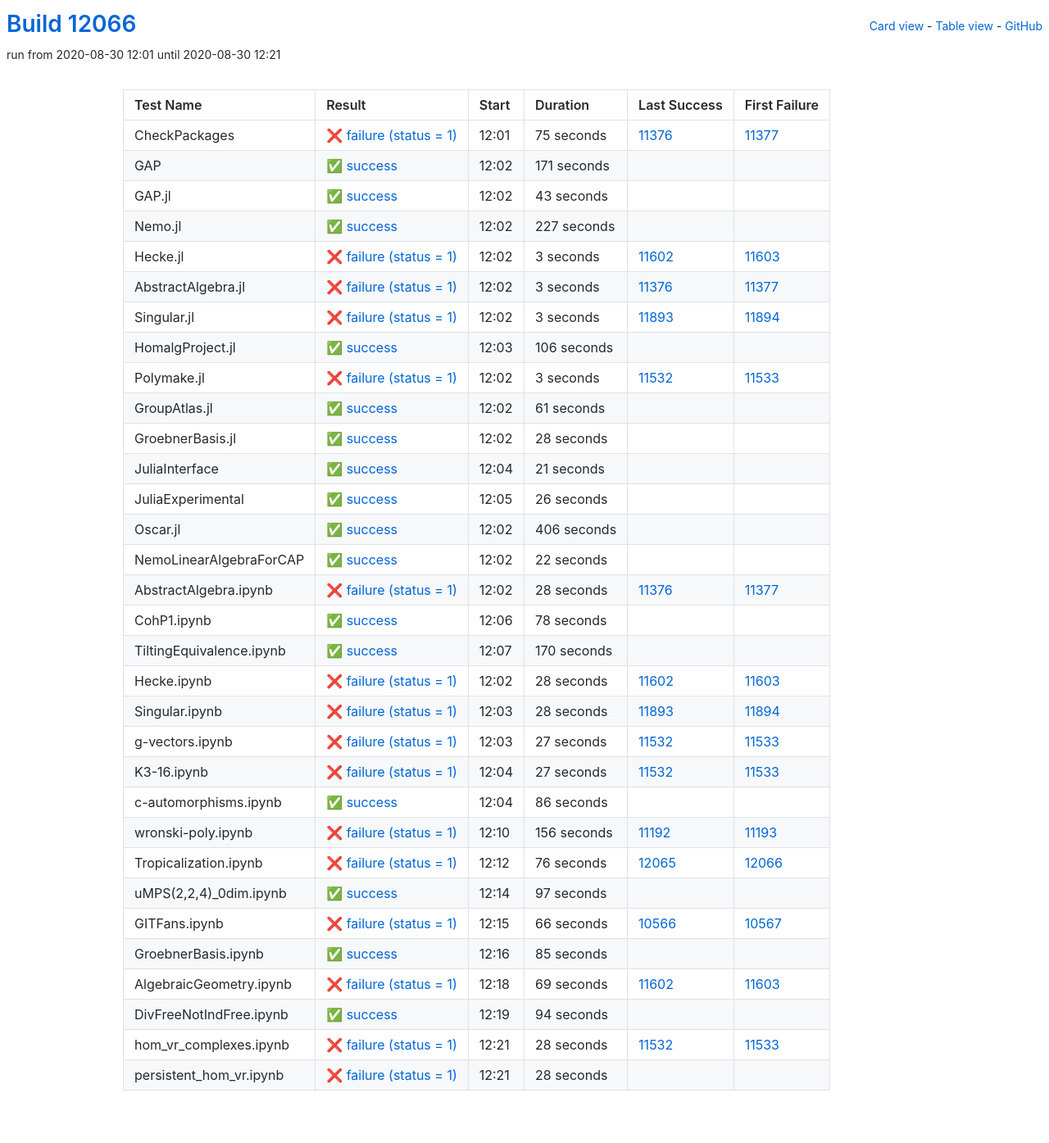
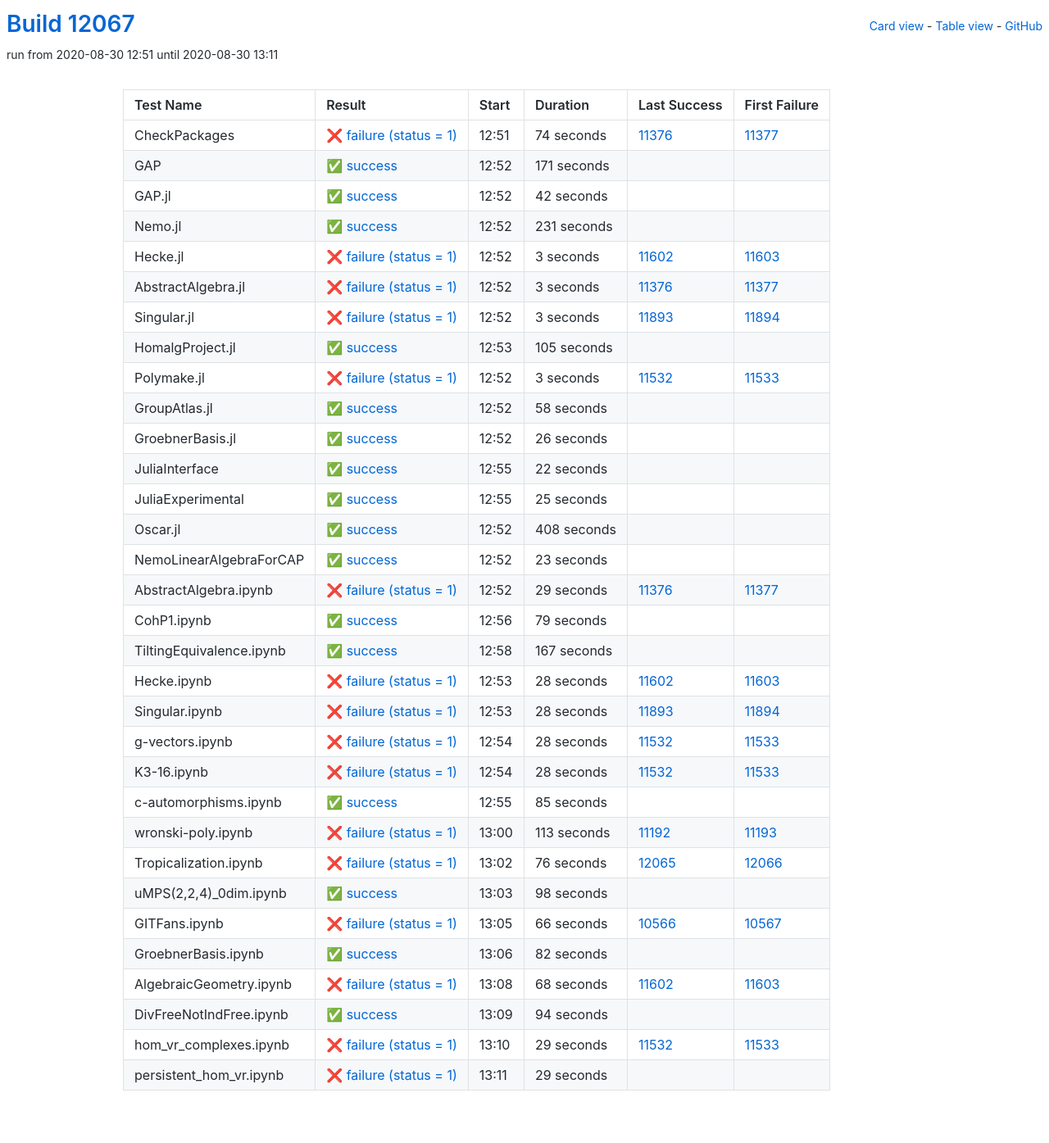
Before and after one commit to oscar-system/oscar-ci-status, a Jekyll site: the page built from table.html, in a window 1280 px wide. Shown: the whole page at 82% size. Built offline with Jekyll 4.4.1, drawn with Linux system fonts in a browser that asks for light colours.

Commit message:
Build #12067

```diff
--- a/_data/ci.yml
+++ b/_data/ci.yml
@@ -1,6 +1,6 @@
 ---
-build: 12066
-build_url: https://oscarci.mathematik.uni-kl.de/job/oscar/12066/
+build: 12067
+build_url: https://oscarci.mathematik.uni-kl.de/job/oscar/12067/
 job: oscar
 organization: oscar-system
 repo: oscar-ci-status
@@ -8,20 +8,20 @@
 tests:
 - name: CheckPackages
   id: checkpackages
-  log: https://oscarci.mathematik.uni-kl.de/job/oscar/12066/artifact/logs/build-12066/CheckPackages.log
-  start: 2020-08-30 12:01
+  log: https://oscarci.mathematik.uni-kl.de/job/oscar/12067/artifact/logs/build-12067/CheckPackages.log
+  start: 2020-08-30 12:51
   success: false
   exitcode: 1
   status: failure
-  duration: 75
+  duration: 74
   last_success: 11376
   last_success_url: https://oscarci.mathematik.uni-kl.de/job/oscar/11376/
   first_failure: 11377
   first_failure_url: https://oscarci.mathematik.uni-kl.de/job/oscar/11377/
 - name: GAP
   id: gap
-  log: https://oscarci.mathematik.uni-kl.de/job/oscar/12066/artifact/logs/build-12066/GAP.log
-  start: 2020-08-30 12:02
+  log: https://oscarci.mathematik.uni-kl.de/job/oscar/12067/artifact/logs/build-12067/GAP.log
+  start: 2020-08-30 12:52
   success: true
   exitcode: 0
   status: success
@@ -32,32 +32,32 @@
   first_failure_url:
 - name: GAP.jl
   id: gap-jl
-  log: https://oscarci.mathematik.uni-kl.de/job/oscar/12066/artifact/logs/build-12066/GAP.jl.log
-  start: 2020-08-30 12:02
+  log: https://oscarci.mathematik.uni-kl.de/job/oscar/12067/artifact/logs/build-12067/GAP.jl.log
+  start: 2020-08-30 12:52
   success: true
   exitcode: 0
   status: success
-  duration: 43
+  duration: 42
   last_success: false
   last_success_url:
   first_failure: false
   first_failure_url:
 - name: Nemo.jl
   id: nemo-jl
-  log: https://oscarci.mathematik.uni-kl.de/job/oscar/12066/artifact/logs/build-12066/Nemo.jl.log
-  start: 2020-08-30 12:02
+  log: https://oscarci.mathematik.uni-kl.de/job/oscar/12067/artifact/logs/build-12067/Nemo.jl.log
+  start: 2020-08-30 12:52
   success: true
   exitcode: 0
   status: success
-  duration: 227
+  duration: 231
   last_success: false
   last_success_url:
   first_failure: false
   first_failure_url:
 - name: Hecke.jl
   id: hecke-jl
-  log: https://oscarci.mathematik.uni-kl.de/job/oscar/12066/artifact/logs/build-12066/Hecke.jl.log
-  start: 2020-08-30 12:02
+  log: https://oscarci.mathematik.uni-kl.de/job/oscar/12067/artifact/logs/build-12067/Hecke.jl.log
+  start: 2020-08-30 12:52
   success: false
   exitcode: 1
   status: failure
@@ -68,8 +68,8 @@
   first_failure_url: https://oscarci.mathematik.uni-kl.de/job/oscar/11603/
 - name: AbstractAlgebra.jl
   id: abstractalgebra-jl
-  log: https://oscarci.mathematik.uni-kl.de/job/oscar/12066/artifact/logs/build-12066/AbstractAlgebra.jl.log
-  start: 2020-08-30 12:02
+  log: https://oscarci.mathematik.uni-kl.de/job/oscar/12067/artifact/logs/build-12067/AbstractAlgebra.jl.log
+  start: 2020-08-30 12:52
   success: false
   exitcode: 1
   status: failure
@@ -80,8 +80,8 @@
   first_failure_url: https://oscarci.mathematik.uni-kl.de/job/oscar/11377/
 - name: Singular.jl
   id: singular-jl
-  log: https://oscarci.mathematik.uni-kl.de/job/oscar/12066/artifact/logs/build-12066/Singular.jl.log
-  start: 2020-08-30 12:02
+  log: https://oscarci.mathematik.uni-kl.de/job/oscar/12067/artifact/logs/build-12067/Singular.jl.log
+  start: 2020-08-30 12:52
   success: false
   exitcode: 1
   status: failure
@@ -92,20 +92,20 @@
   first_failure_url: https://oscarci.mathematik.uni-kl.de/job/oscar/11894/
 - name: HomalgProject.jl
   id: homalgproject-jl
-  log: https://oscarci.mathematik.uni-kl.de/job/oscar/12066/artifact/logs/build-12066/HomalgProject.jl.log
-  start: 2020-08-30 12:03
+  log: https://oscarci.mathematik.uni-kl.de/job/oscar/12067/artifact/logs/build-12067/HomalgProject.jl.log
+  start: 2020-08-30 12:53
   success: true
   exitcode: 0
   status: success
-  duration: 106
+  duration: 105
   last_success: false
   last_success_url:
   first_failure: false
   first_failure_url:
 - name: Polymake.jl
   id: polymake-jl
-  log: https://oscarci.mathematik.uni-kl.de/job/oscar/12066/artifact/logs/build-12066/Polymake.jl.log
-  start: 2020-08-30 12:02
+  log: https://oscarci.mathematik.uni-kl.de/job/oscar/12067/artifact/logs/build-12067/Polymake.jl.log
+  start: 2020-08-30 12:52
   success: false
   exitcode: 1
   status: failure
@@ -116,44 +116,20 @@
   first_failure_url: https://oscarci.mathematik.uni-kl.de/job/oscar/11533/
 - name: GroupAtlas.jl
   id: groupatlas-jl
-  log: https://oscarci.mathematik.uni-kl.de/job/oscar/12066/artifact/logs/build-12066/GroupAtlas.jl.log
-  start: 2020-08-30 12:02
+  log: https://oscarci.mathematik.uni-kl.de/job/oscar/12067/artifact/logs/build-12067/GroupAtlas.jl.log
+  start: 2020-08-30 12:52
   success: true
   exitcode: 0
   status: success
-  duration: 61
+  duration: 58
   last_success: false
   last_success_url:
   first_failure: false
   first_failure_url:
 - name: GroebnerBasis.jl
   id: groebnerbasis-jl
-  log: https://oscarci.mathematik.uni-kl.de/job/oscar/12066/artifact/logs/build-12066/GroebnerBasis.jl.log
-  start: 2020-08-30 12:02
-  success: true
-  exitcode: 0
-  status: success
-  duration: 28
-  last_success: false
-  last_success_url:
-  first_failure: false
-  first_failure_url:
-- name: JuliaInterface
-  id: juliainterface
-  log: https://oscarci.mathematik.uni-kl.de/job/oscar/12066/artifact/logs/build-12066/JuliaInterface.log
-  start: 2020-08-30 12:04
-  success: true
-  exitcode: 0
-  status: success
-  duration: 21
-  last_success: false
-  last_success_url:
-  first_failure: false
-  first_failure_url:
-- name: JuliaExperimental
-  id: juliaexperimental
-  log: https://oscarci.mathematik.uni-kl.de/job/oscar/12066/artifact/logs/build-12066/JuliaExperimental.log
-  start: 2020-08-30 12:05
+  log: https://oscarci.mathematik.uni-kl.de/job/oscar/12067/artifact/logs/build-12067/GroebnerBasis.jl.log
+  start: 2020-08-30 12:52
   success: true
   exitcode: 0
   status: success
@@ -162,22 +138,10 @@
   last_success_url:
   first_failure: false
   first_failure_url:
-- name: Oscar.jl
-  id: oscar-jl
-  log: https://oscarci.mathematik.uni-kl.de/job/oscar/12066/artifact/logs/build-12066/Oscar.jl.log
-  start: 2020-08-30 12:02
-  success: true
-  exitcode: 0
-  status: success
-  duration: 406
-  last_success: false
-  last_success_url:
-  first_failure: false
-  first_failure_url:
-- name: NemoLinearAlgebraForCAP
-  id: nemolinearalgebraforcap
-  log: https://oscarci.mathematik.uni-kl.de/job/oscar/12066/artifact/logs/build-12066/NemoLinearAlgebraForCAP.log
-  start: 2020-08-30 12:02
+- name: JuliaInterface
+  id: juliainterface
+  log: https://oscarci.mathematik.uni-kl.de/job/oscar/12067/artifact/logs/build-12067/JuliaInterface.log
+  start: 2020-08-30 12:55
   success: true
   exitcode: 0
   status: success
@@ -186,46 +150,82 @@
   last_success_url:
   first_failure: false
   first_failure_url:
+- name: JuliaExperimental
+  id: juliaexperimental
+  log: https://oscarci.mathematik.uni-kl.de/job/oscar/12067/artifact/logs/build-12067/JuliaExperimental.log
+  start: 2020-08-30 12:55
+  success: true
+  exitcode: 0
+  status: success
+  duration: 25
+  last_success: false
+  last_success_url:
+  first_failure: false
+  first_failure_url:
+- name: Oscar.jl
+  id: oscar-jl
+  log: https://oscarci.mathematik.uni-kl.de/job/oscar/12067/artifact/logs/build-12067/Oscar.jl.log
+  start: 2020-08-30 12:52
+  success: true
+  exitcode: 0
+  status: success
+  duration: 408
+  last_success: false
+  last_success_url:
+  first_failure: false
+  first_failure_url:
+- name: NemoLinearAlgebraForCAP
+  id: nemolinearalgebraforcap
+  log: https://oscarci.mathematik.uni-kl.de/job/oscar/12067/artifact/logs/build-12067/NemoLinearAlgebraForCAP.log
+  start: 2020-08-30 12:52
+  success: true
+  exitcode: 0
+  status: success
+  duration: 23
+  last_success: false
+  last_success_url:
+  first_failure: false
+  first_failure_url:
 - name: AbstractAlgebra.ipynb
   id: abstractalgebra-ipynb
-  log: https://oscarci.mathematik.uni-kl.de/job/oscar/12066/artifact/logs/build-12066/AbstractAlgebra.ipynb.log
-  start: 2020-08-30 12:02
+  log: https://oscarci.mathematik.uni-kl.de/job/oscar/12067/artifact/logs/build-12067/AbstractAlgebra.ipynb.log
+  start: 2020-08-30 12:52
   success: false
   exitcode: 1
   status: failure
-  duration: 28
+  duration: 29
   last_success: 11376
   last_success_url: https://oscarci.mathematik.uni-kl.de/job/oscar/11376/
   first_failure: 11377
   first_failure_url: https://oscarci.mathematik.uni-kl.de/job/oscar/11377/
 - name: CohP1.ipynb
   id: cohp1-ipynb
-  log: https://oscarci.mathematik.uni-kl.de/job/oscar/12066/artifact/logs/build-12066/CohP1.ipynb.log
-  start: 2020-08-30 12:06
+  log: https://oscarci.mathematik.uni-kl.de/job/oscar/12067/artifact/logs/build-12067/CohP1.ipynb.log
+  start: 2020-08-30 12:56
   success: true
   exitcode: 0
   status: success
-  duration: 78
+  duration: 79
   last_success: false
   last_success_url:
   first_failure: false
   first_failure_url:
 - name: TiltingEquivalence.ipynb
   id: tiltingequivalence-ipynb
-  log: https://oscarci.mathematik.uni-kl.de/job/oscar/12066/artifact/logs/build-12066/TiltingEquivalence.ipynb.log
-  start: 2020-08-30 12:07
+  log: https://oscarci.mathematik.uni-kl.de/job/oscar/12067/artifact/logs/build-12067/TiltingEquivalence.ipynb.log
+  start: 2020-08-30 12:58
   success: true
   exitcode: 0
   status: success
-  duration: 170
+  duration: 167
   last_success: false
   last_success_url:
   first_failure: false
   first_failure_url:
 - name: Hecke.ipynb
   id: hecke-ipynb
-  log: https://oscarci.mathematik.uni-kl.de/job/oscar/12066/artifact/logs/build-12066/Hecke.ipynb.log
-  start: 2020-08-30 12:02
+  log: https://oscarci.mathematik.uni-kl.de/job/oscar/12067/artifact/logs/build-12067/Hecke.ipynb.log
+  start: 2020-08-30 12:53
   success: false
   exitcode: 1
   status: failure
@@ -236,8 +236,8 @@
   first_failure_url: https://oscarci.mathematik.uni-kl.de/job/oscar/11603/
 - name: Singular.ipynb
   id: singular-ipynb
-  log: https://oscarci.mathematik.uni-kl.de/job/oscar/12066/artifact/logs/build-12066/Singular.ipynb.log
-  start: 2020-08-30 12:03
+  log: https://oscarci.mathematik.uni-kl.de/job/oscar/12067/artifact/logs/build-12067/Singular.ipynb.log
+  start: 2020-08-30 12:53
   success: false
   exitcode: 1
   status: failure
@@ -248,56 +248,56 @@
   first_failure_url: https://oscarci.mathematik.uni-kl.de/job/oscar/11894/
 - name: g-vectors.ipynb
   id: g-vectors-ipynb
-  log: https://oscarci.mathematik.uni-kl.de/job/oscar/12066/artifact/logs/build-12066/g-vectors.ipynb.log
-  start: 2020-08-30 12:03
+  log: https://oscarci.mathematik.uni-kl.de/job/oscar/12067/artifact/logs/build-12067/g-vectors.ipynb.log
+  start: 2020-08-30 12:54
   success: false
   exitcode: 1
   status: failure
-  duration: 27
+  duration: 28
   last_success: 11532
   last_success_url: https://oscarci.mathematik.uni-kl.de/job/oscar/11532/
   first_failure: 11533
   first_failure_url: https://oscarci.mathematik.uni-kl.de/job/oscar/11533/
 - name: K3-16.ipynb
   id: k3-16-ipynb
-  log: https://oscarci.mathematik.uni-kl.de/job/oscar/12066/artifact/logs/build-12066/K3-16.ipynb.log
-  start: 2020-08-30 12:04
+  log: https://oscarci.mathematik.uni-kl.de/job/oscar/12067/artifact/logs/build-12067/K3-16.ipynb.log
+  start: 2020-08-30 12:54
   success: false
   exitcode: 1
   status: failure
-  duration: 27
+  duration: 28
   last_success: 11532
   last_success_url: https://oscarci.mathematik.uni-kl.de/job/oscar/11532/
   first_failure: 11533
   first_failure_url: https://oscarci.mathematik.uni-kl.de/job/oscar/11533/
 - name: c-automorphisms.ipynb
   id: c-automorphisms-ipynb
-  log: https://oscarci.mathematik.uni-kl.de/job/oscar/12066/artifact/logs/build-12066/c-automorphisms.ipynb.log
-  start: 2020-08-30 12:04
+  log: https://oscarci.mathematik.uni-kl.de/job/oscar/12067/artifact/logs/build-12067/c-automorphisms.ipynb.log
+  start: 2020-08-30 12:55
   success: true
   exitcode: 0
   status: success
-  duration: 86
+  duration: 85
   last_success: false
   last_success_url:
   first_failure: false
   first_failure_url:
 - name: wronski-poly.ipynb
   id: wronski-poly-ipynb
-  log: https://oscarci.mathematik.uni-kl.de/job/oscar/12066/artifact/logs/build-12066/wronski-poly.ipynb.log
-  start: 2020-08-30 12:10
+  log: https://oscarci.mathematik.uni-kl.de/job/oscar/12067/artifact/logs/build-12067/wronski-poly.ipynb.log
+  start: 2020-08-30 13:00
   success: false
   exitcode: 1
   status: failure
-  duration: 156
+  duration: 113
   last_success: 11192
   last_success_url: https://oscarci.mathematik.uni-kl.de/job/oscar/11192/
   first_failure: 11193
   first_failure_url: https://oscarci.mathematik.uni-kl.de/job/oscar/11193/
 - name: Tropicalization.ipynb
   id: tropicalization-ipynb
-  log: https://oscarci.mathematik.uni-kl.de/job/oscar/12066/artifact/logs/build-12066/Tropicalization.ipynb.log
-  start: 2020-08-30 12:12
+  log: https://oscarci.mathematik.uni-kl.de/job/oscar/12067/artifact/logs/build-12067/Tropicalization.ipynb.log
+  start: 2020-08-30 13:02
   success: false
   exitcode: 1
   status: failure
@@ -308,20 +308,20 @@
   first_failure_url: https://oscarci.mathematik.uni-kl.de/job/oscar/12066/
 - name: uMPS(2,2,4)_0dim.ipynb
   id: umps-2-2-4-0dim-ipynb
-  log: https://oscarci.mathematik.uni-kl.de/job/oscar/12066/artifact/logs/build-12066/uMPS-2-2-4-_0dim.ipynb.log
-  start: 2020-08-30 12:14
+  log: https://oscarci.mathematik.uni-kl.de/job/oscar/12067/artifact/logs/build-12067/uMPS-2-2-4-_0dim.ipynb.log
+  start: 2020-08-30 13:03
   success: true
   exitcode: 0
   status: success
-  duration: 97
+  duration: 98
   last_success: false
   last_success_url:
   first_failure: false
   first_failure_url:
 - name: GITFans.ipynb
   id: gitfans-ipynb
-  log: https://oscarci.mathematik.uni-kl.de/job/oscar/12066/artifact/logs/build-12066/GITFans.ipynb.log
-  start: 2020-08-30 12:15
+  log: https://oscarci.mathematik.uni-kl.de/job/oscar/12067/artifact/logs/build-12067/GITFans.ipynb.log
+  start: 2020-08-30 13:05
   success: false
   exitcode: 1
   status: failure
@@ -332,32 +332,32 @@
   first_failure_url: https://oscarci.mathematik.uni-kl.de/job/oscar/10567/
 - name: GroebnerBasis.ipynb
   id: groebnerbasis-ipynb
-  log: https://oscarci.mathematik.uni-kl.de/job/oscar/12066/artifact/logs/build-12066/GroebnerBasis.ipynb.log
-  start: 2020-08-30 12:16
+  log: https://oscarci.mathematik.uni-kl.de/job/oscar/12067/artifact/logs/build-12067/GroebnerBasis.ipynb.log
+  start: 2020-08-30 13:06
   success: true
   exitcode: 0
   status: success
-  duration: 85
+  duration: 82
   last_success: false
   last_success_url:
   first_failure: false
   first_failure_url:
 - name: AlgebraicGeometry.ipynb
   id: algebraicgeometry-ipynb
-  log: https://oscarci.mathematik.uni-kl.de/job/oscar/12066/artifact/logs/build-12066/AlgebraicGeometry.ipynb.log
-  start: 2020-08-30 12:18
+  log: https://oscarci.mathematik.uni-kl.de/job/oscar/12067/artifact/logs/build-12067/AlgebraicGeometry.ipynb.log
+  start: 2020-08-30 13:08
   success: false
   exitcode: 1
   status: failure
-  duration: 69
+  duration: 68
   last_success: 11602
   last_success_url: https://oscarci.mathematik.uni-kl.de/job/oscar/11602/
   first_failure: 11603
   first_failure_url: https://oscarci.mathematik.uni-kl.de/job/oscar/11603/
 - name: DivFreeNotIndFree.ipynb
   id: divfreenotindfree-ipynb
-  log: https://oscarci.mathematik.uni-kl.de/job/oscar/12066/artifact/logs/build-12066/DivFreeNotIndFree.ipynb.log
-  start: 2020-08-30 12:19
+  log: https://oscarci.mathematik.uni-kl.de/job/oscar/12067/artifact/logs/build-12067/DivFreeNotIndFree.ipynb.log
+  start: 2020-08-30 13:09
   success: true
   exitcode: 0
   status: success
@@ -368,24 +368,24 @@
   first_failure_url:
 - name: hom_vr_complexes.ipynb
   id: hom-vr-complexes-ipynb
-  log: https://oscarci.mathematik.uni-kl.de/job/oscar/12066/artifact/logs/build-12066/hom_vr_complexes.ipynb.log
-  start: 2020-08-30 12:21
+  log: https://oscarci.mathematik.uni-kl.de/job/oscar/12067/artifact/logs/build-12067/hom_vr_complexes.ipynb.log
+  start: 2020-08-30 13:10
   success: false
   exitcode: 1
   status: failure
-  duration: 28
+  duration: 29
   last_success: 11532
   last_success_url: https://oscarci.mathematik.uni-kl.de/job/oscar/11532/
   first_failure: 11533
   first_failure_url: https://oscarci.mathematik.uni-kl.de/job/oscar/11533/
 - name: persistent_hom_vr.ipynb
   id: persistent-hom-vr-ipynb
-  log: https://oscarci.mathematik.uni-kl.de/job/oscar/12066/artifact/logs/build-12066/persistent_hom_vr.ipynb.log
-  start: 2020-08-30 12:21
+  log: https://oscarci.mathematik.uni-kl.de/job/oscar/12067/artifact/logs/build-12067/persistent_hom_vr.ipynb.log
+  start: 2020-08-30 13:11
   success: false
   exitcode: 1
   status: failure
-  duration: 28
+  duration: 29
   last_success: false
   last_success_url:
   first_failure: false
```
Also changed, not shown: README.md.
